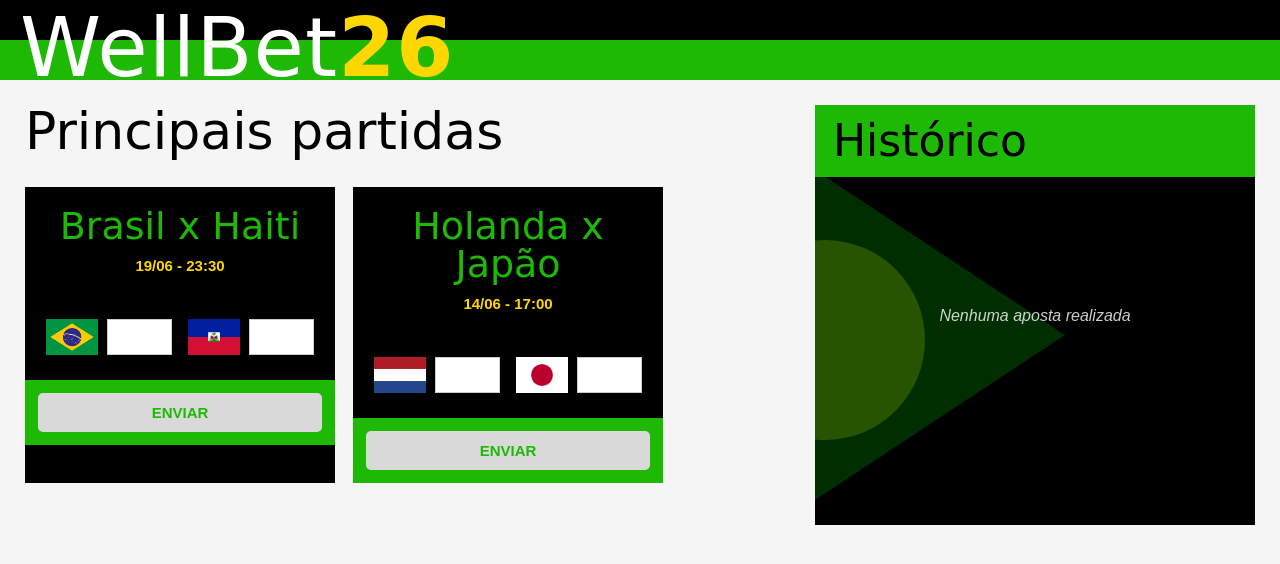
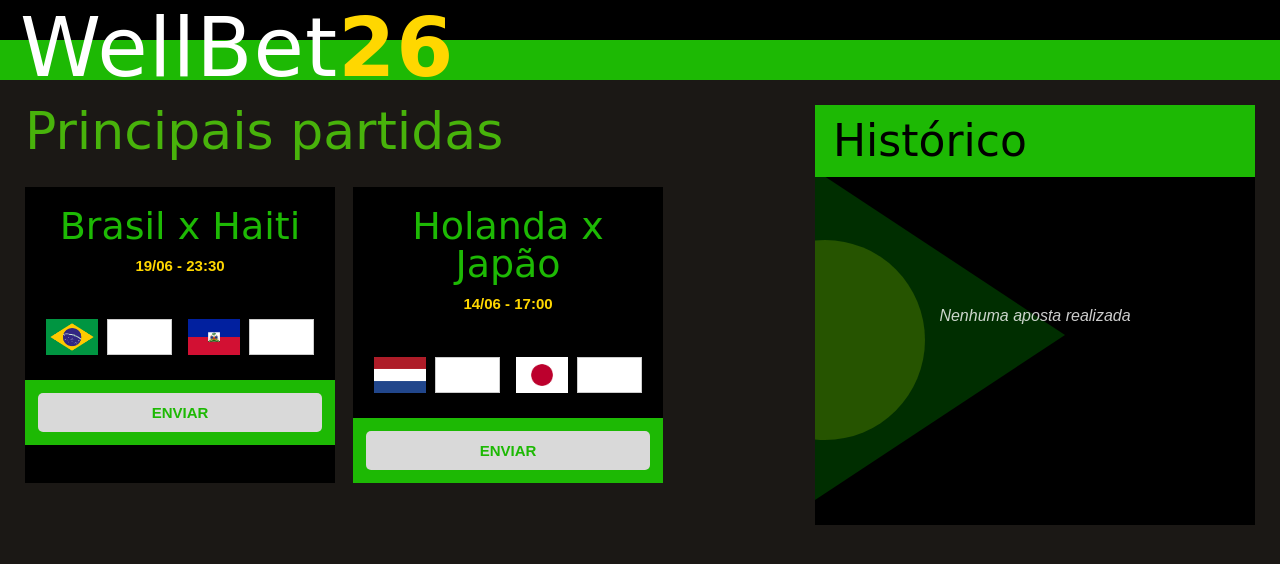
Before and after one commit to ThalitaBeatriz28/BetWell, a plain HTML site: page index.html in a window 1280 px wide. Drawn offline with Linux system fonts and the light colour scheme; a web font is replaced by a local one.

Commit message:
Style: Mudando bg

```diff
--- a/src/css/style.css
+++ b/src/css/style.css
@@ -2,7 +2,7 @@
     --bg-primary: #000;
     --bg-secondary: #1db904;
     --bg-tertiary: #d9d9d9;
-    --bg-page: #f5f5f5;
+    --bg-page: #1b1815;
     --bg-warning: rgb(255, 255, 138);
     --bg-danger: rgb(161, 65, 65);
     --bg-success: rgb(0, 85, 0);
@@ -114,7 +114,7 @@ body {
 .principais-partidas h2 {
     margin-bottom: 30px;
 
-    color: var(--text-color2);
+    color: #48b30b;
     font-family: "Jomhuria", cursive;
     font-size: 52px;
     font-weight: normal;
```
